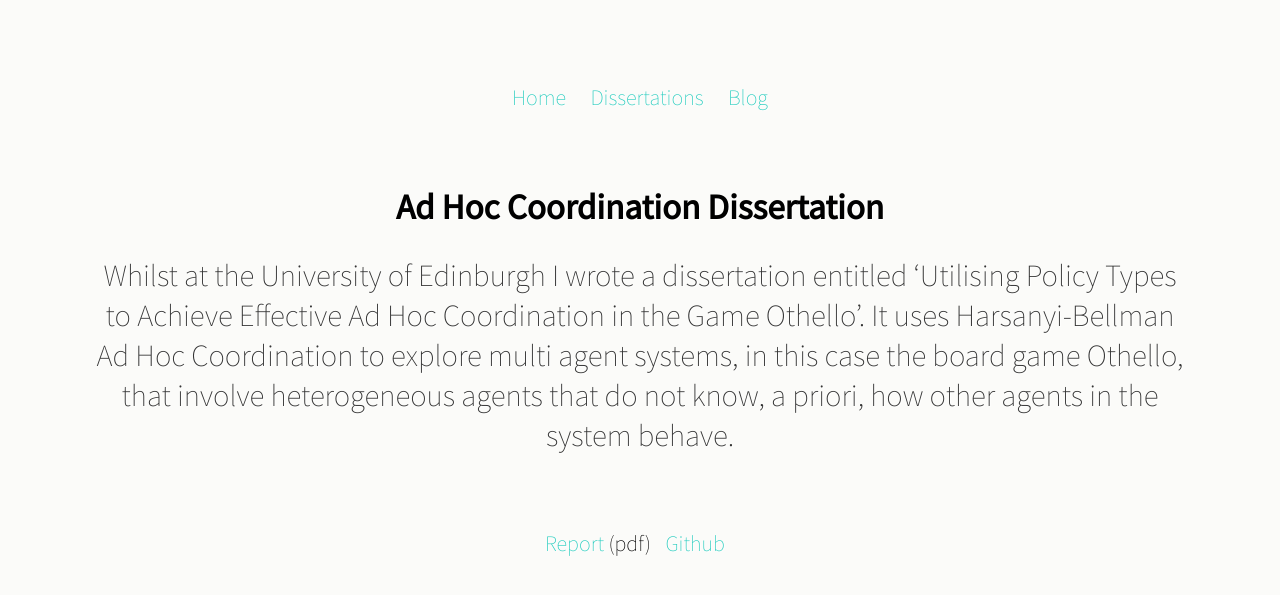
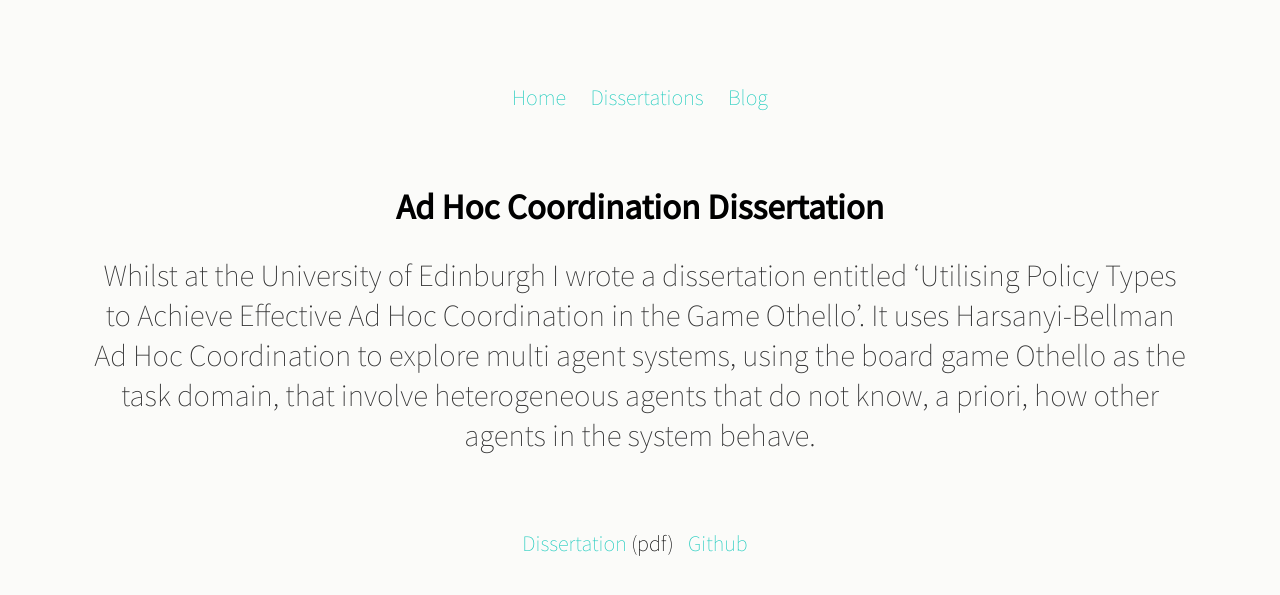
Before and after one commit to Stevinson/stevinson.github.io, a Jekyll site: the page built from work/adhoccoordination.md, in a window 1280 px wide. Shown: the top 595 px of the page. Built offline with Jekyll 4.4.1, drawn with Linux system fonts in a browser that asks for light colours.

Commit message:
Update adhoccoordination.md

```diff
--- a/work/adhoccoordination.md
+++ b/work/adhoccoordination.md
@@ -3,8 +3,7 @@
 title: Ad Hoc Coordination Dissertation
 ---
 
-Whilst at the University of Edinburgh I wrote a dissertation entitled 'Utilising Policy Types to Achieve Effective Ad Hoc Coordination in the Game Othello'. It uses Harsanyi-Bellman Ad Hoc Coordination to explore multi agent systems, in this case the board game Othello,
-that involve heterogeneous agents that do not know, a priori, how other agents in the system behave.
+Whilst at the University of Edinburgh I wrote a dissertation entitled 'Utilising Policy Types to Achieve Effective Ad Hoc Coordination in the Game Othello'. It uses Harsanyi-Bellman Ad Hoc Coordination to explore multi agent systems, using the board game Othello as the task domain, that involve heterogeneous agents that do not know, a priori, how other agents in the system behave.
 
-* [Report](assets/adhoc_coord.pdf) (pdf)
+* [Dissertation](assets/adhoc_coord.pdf) (pdf)
 * [Github](https://github.com/Stevinson/HBAdissertation)
```
